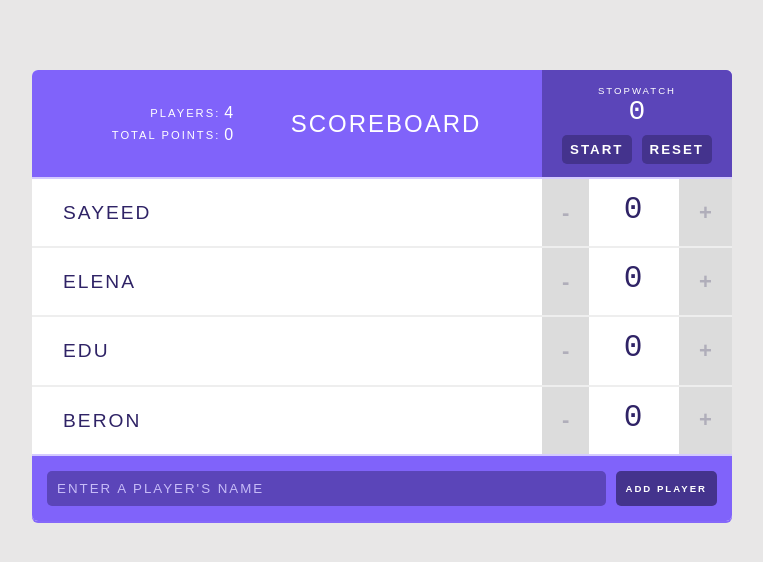
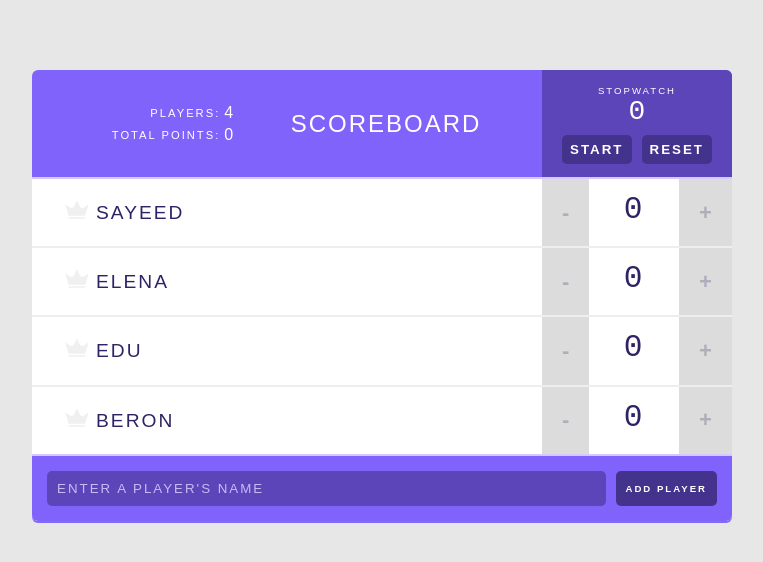
Before and after one commit to sayeed0209/react-Scorecard, a React (Create React App) app: page / in a window 1280 px wide. Shown: the top 562 px of the page, without its empty margins (258-1021 px from the left). Built offline with nearby package versions, Linux system fonts and the light colour scheme.

Commit message:
proptypes validation

```diff
--- a/package.json
+++ b/package.json
@@ -6,9 +6,10 @@
     "@testing-library/jest-dom": "^5.14.1",
     "@testing-library/react": "^11.2.7",
     "@testing-library/user-event": "^12.8.3",
+    "prop-types": "^15.7.2",
     "react": "^17.0.2",
     "react-dom": "^17.0.2",
-    "react-scripts": "4.0.3",
+    "react-scripts": "^1.1.5",
     "web-vitals": "^1.1.2"
   },
   "scripts": {
--- a/src/components/App.js
+++ b/src/components/App.js
@@ -53,6 +53,7 @@ class App extends React.Component {
 			};
 		});
 	};
+
 	render() {
 		return (
 			<div className='scoreboard'>
--- a/src/components/Player.js
+++ b/src/components/Player.js
@@ -1,19 +1,37 @@
 import React, { PureComponent } from "react";
+import PropTypes from "prop-types";
 import Counter from "./Counter";
 class Player extends PureComponent {
+	static propTypes = {
+		id: PropTypes.number,
+		name: PropTypes.string.isRequired,
+		score: PropTypes.number.isRequired,
+		changeScore: PropTypes.func,
+		index: PropTypes.number,
+		removePlayer: PropTypes.func,
+	};
 	render() {
-		const { id, name, score, changeScore, index } = this.props;
+		const { id, name, score, changeScore, index, removePlayer } = this.props;
 		return (
 			<div className='player'>
 				<span className='player-name'>
-					<button
-						className='remove-player'
-						onClick={() => this.props.removePlayer(id)}
-					>
+					<button className='remove-player' onClick={() => removePlayer(id)}>
 						x
 					</button>
+					<svg viewBox='0 0 44 35'>
+						<path
+							d='M26.7616 10.6207L21.8192 0L16.9973 10.5603C15.3699 14.1207 10.9096 15.2672 7.77534 12.9741L0 7.24138L6.56986 28.8448H37.0685L43.5781 7.72414L35.7425 13.0948C32.6685 15.2672 28.3288 14.0603 26.7616 10.6207Z'
+							transform='translate(0 0.301727)'
+						/>
+						<rect
+							width='30.4986'
+							height='3.07759'
+							transform='translate(6.56987 31.5603)'
+						/>
+					</svg>
 					{name}
 				</span>
+
 				<Counter score={score} changeScore={changeScore} index={index} />
 			</div>
 		);
```
Also changed, not shown: src/components/Counter.js (+6 -1 lines), 1 other file (tests, documents, lock files or other folders).
